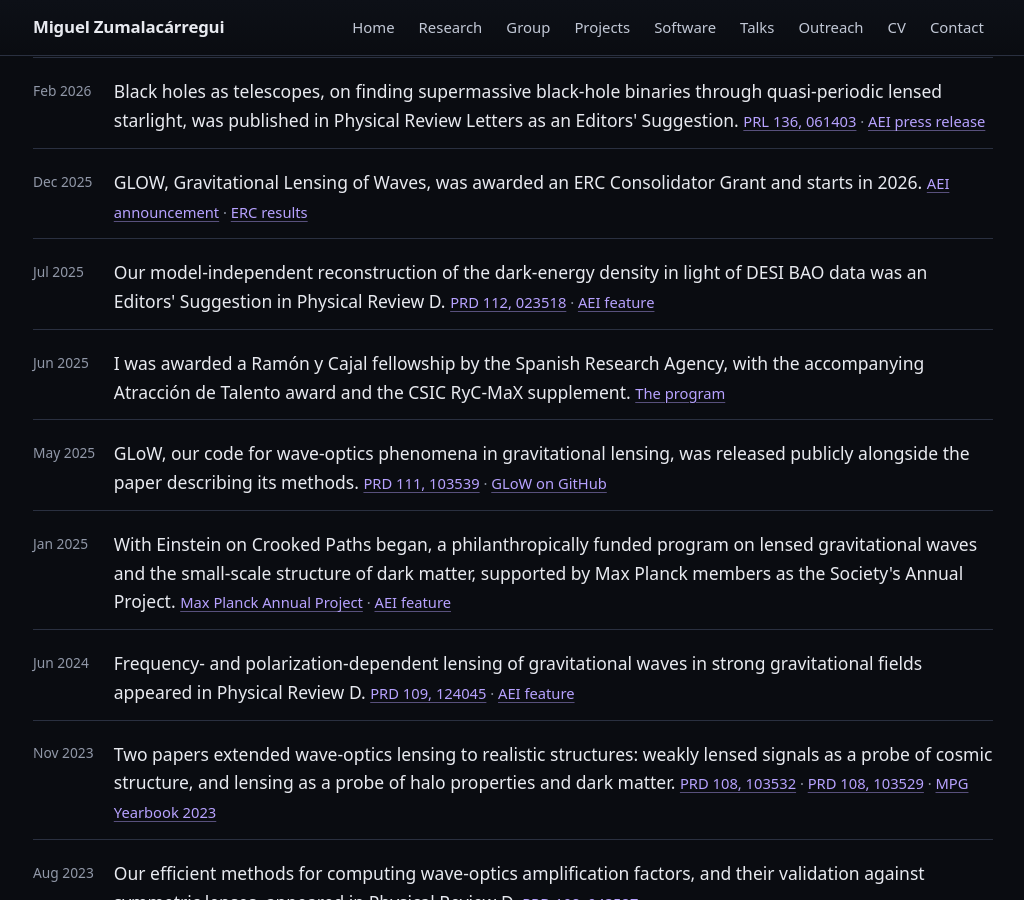
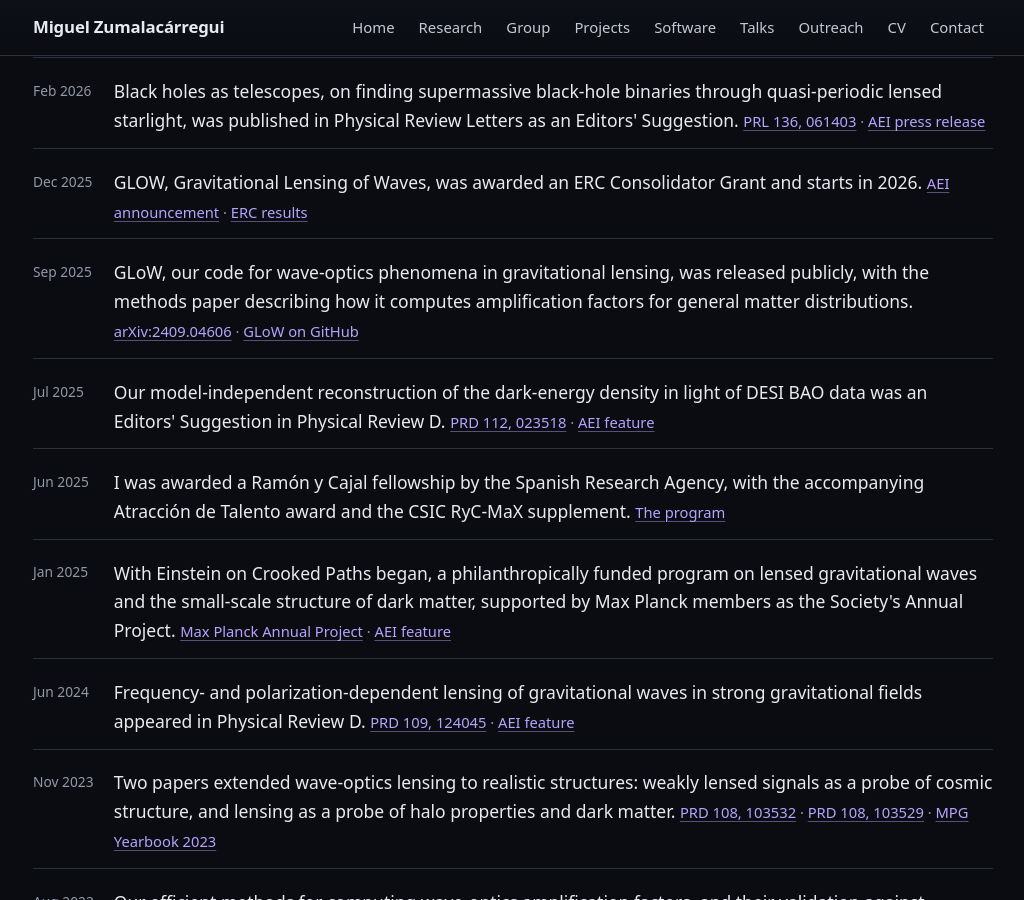
Before and after one commit to miguelzuma/miguelzuma.github.io, a Jekyll site: the page built from news.html, in a window 1280 px wide and 900 px high, scrolled down 587 px. Shown: the whole window, without its empty margins (127-1151 px from the left). Built offline with Jekyll 4.4.1, drawn with Linux system fonts in a browser that asks for light colours.

Commit message:
News: date the GLoW release to Sept 2025 and cite the preprint
Was dated 2025-05-30, the PRD publication date, and linked the journal
version. Now dated to the release and linked to arXiv:2409.04606.
The wording no longer claims code and paper appeared at the same moment,
since the preprint predates the date given here.

Co-Authored-By: Claude Opus 5 (1M context) <noreply@anthropic.com>
Claude-Session: https://claude.ai/code/session_01E2ZbXszK9qt9svKVxU5Yrt

```diff
--- a/_data/news.yml
+++ b/_data/news.yml
@@ -97,13 +97,14 @@
     - text: "AEI feature"
       url: "https://www.aei.mpg.de/1260854/a-model-independent-reconstruction-of-dark-energy-through-the-universe-s-history"
 
-- date: 2025-05-30
+- date: 2025-09-01
   text: >-
     GLoW, our code for wave-optics phenomena in gravitational lensing, was
-    released publicly alongside the paper describing its methods.
+    released publicly, with the methods paper describing how it computes
+    amplification factors for general matter distributions.
   links:
-    - text: "PRD 111, 103539"
-      url: "https://inspirehep.net/literature/2826315"
+    - text: "arXiv:2409.04606"
+      url: "https://arxiv.org/abs/2409.04606"
     - text: "GLoW on GitHub"
       url: "https://github.com/glow-astro/GLoW"
 
```
